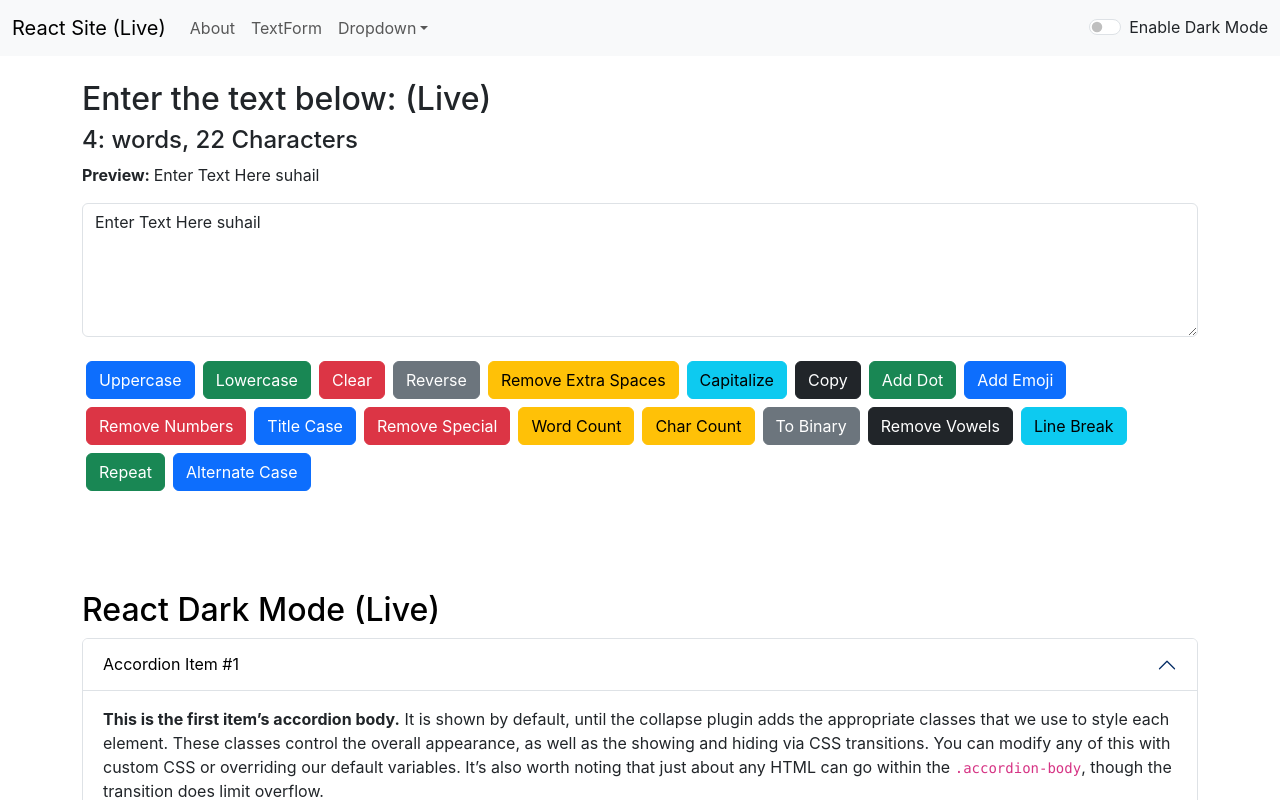
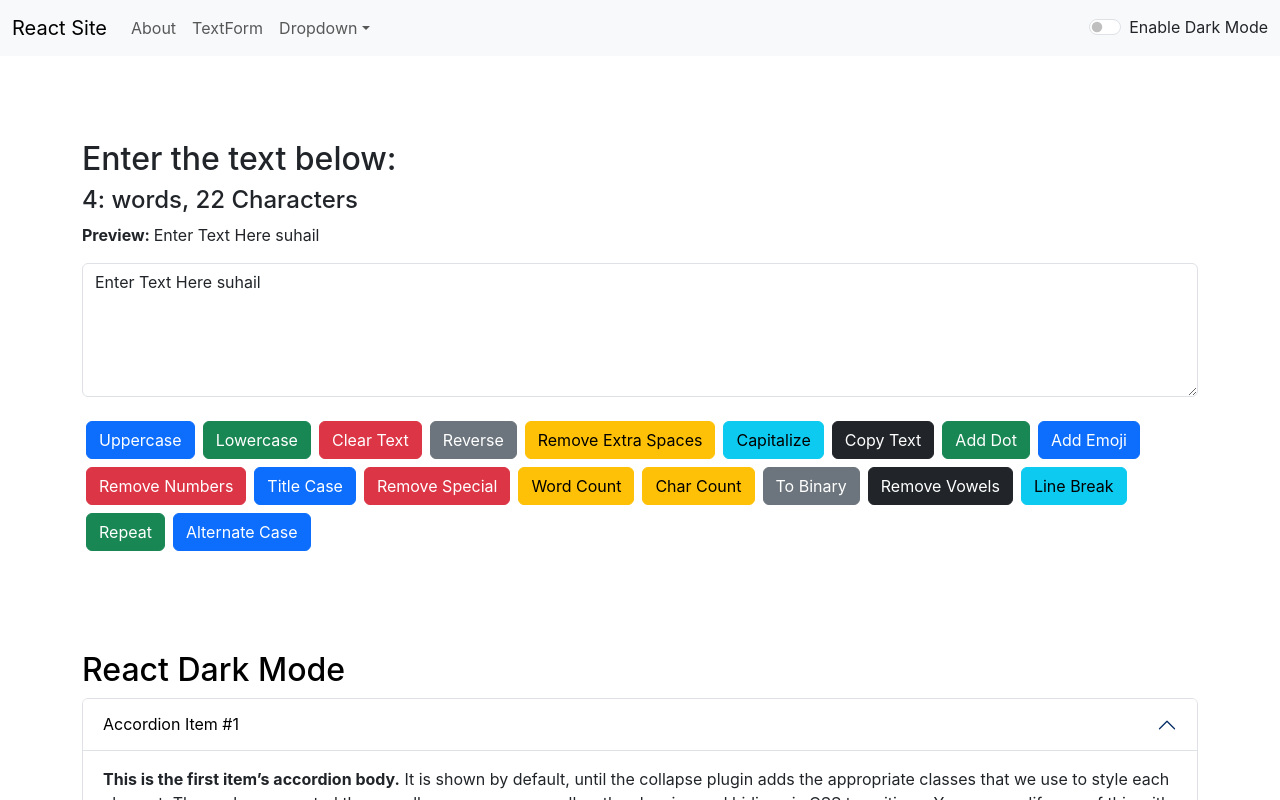
Before and after one commit to suhailkhan127/react-26, a React (Create React App) app: page /textform in a window 1280 px wide. Shown: the top 800 px of the page. Built offline with nearby package versions, Linux system fonts and the light colour scheme.

Commit message:
alert fixed

```diff
--- a/src/App.js
+++ b/src/App.js
@@ -44,10 +44,10 @@ function App() {
   return (
       <>
         <div className="App">
-          <Navbar homeNavlink="About" title="React Site (Live)" applyMode={mode} toggleMode={toggleMode} />
+          <Navbar homeNavlink="About" title="React Site" applyMode={mode} toggleMode={toggleMode} />
 
           <Alert alert={alert} />
-          <TextForm heading="Enter the text below: (Live)" showAlert={showAlert}></TextForm>
+          <TextForm heading="Enter the text below:" showAlert={showAlert}></TextForm>
           <About />
         </div>
 
--- a/src/components/About.js
+++ b/src/components/About.js
@@ -28,7 +28,7 @@ export default function About() {
 
   return (
     <div className='container' style={myStyle}>
-        <h2>React Dark Mode (Live)</h2>
+        <h2>React Dark Mode</h2>
         <div className="accordion" id="accordionExample">
             <div className="accordion-item">
                 <h2 className="accordion-header">
--- a/src/components/Alert.js
+++ b/src/components/Alert.js
@@ -6,12 +6,14 @@ function Alert(props) {
     //   return <div>...</div>
     // }
     <>
+    <div style={{height: '60px'}}>
       {props.alert &&
         <div className={`alert alert-${props.alert.type} `} role="alert">
             <strong>{props.alert.head}</strong> : {props.alert.msg}
             {/* <button type="button" className="btn-close" data-bs-dismiss="alert" aria-label="Close"></button> */}
         </div>
       }
+    </div>
     </>
   )
 }
--- a/src/components/TextForm.js
+++ b/src/components/TextForm.js
@@ -142,18 +142,20 @@ export default function TextForm(props) {
 		<div className='mt-4 container'>
 			<h2>{props.heading}</h2>
 			<h4>{text.split(" ").filter(word => word.trim() !== "").length}: words, {text.length} Characters</h4>
-			<p><b>Preview: </b> {text.length>0?text:"Enter something in Textarea....."}</p>
+			<p><b>Preview: </b> {text.length>0?text:"Nothing to Preview....."}</p>
 			<div className="form-group">
 				<textarea value={text} onChange={handleOnChange} className="form-control" rows="5"></textarea>
 			</div>
 
-			<button onClick={handleUpperCase} className="btn btn-primary m-1">Uppercase</button>
-			<button onClick={handleLowerCase} className="btn btn-success m-1">Lowercase</button>
-			<button onClick={handleClear} className="btn btn-danger m-1">Clear</button>
+			{/* below line will make disable button when textarea will be blank */}
+			{/* disabled={text.length === 0} */}
+			<button disabled={text.length === 0} onClick={handleUpperCase} className="btn btn-primary m-1">Uppercase</button>
+			<button disabled={text.length === 0} onClick={handleLowerCase} className="btn btn-success m-1">Lowercase</button>
+			<button onClick={handleClear} className="btn btn-danger m-1">Clear Text</button>
 			<button onClick={handleReverse} className="btn btn-secondary m-1">Reverse</button>
 			<button onClick={handleRemoveSpaces} className="btn btn-warning m-1">Remove Extra Spaces</button>
 			<button onClick={handleCapitalize} className="btn btn-info m-1">Capitalize</button>
-			<button onClick={handleCopy} className="btn btn-dark m-1">Copy</button>
+			<button onClick={handleCopy} className="btn btn-dark m-1">Copy Text</button>
 			<button onClick={handleAddDot} className="btn btn-success m-1">Add Dot</button>
 			<button onClick={handleAddEmoji} className="btn btn-primary m-1">Add Emoji</button>
 			<button onClick={handleRemoveNumbers} className="btn btn-danger m-1">Remove Numbers</button>
```
Also changed, not shown: Key-points-Remaining.txt (added), Remaining.txt (deleted). Lines whose indentation alone changed are shown as unchanged.
